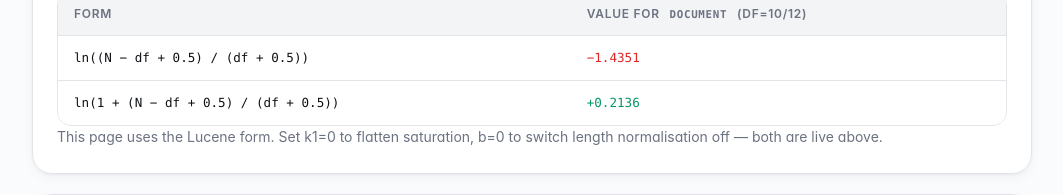
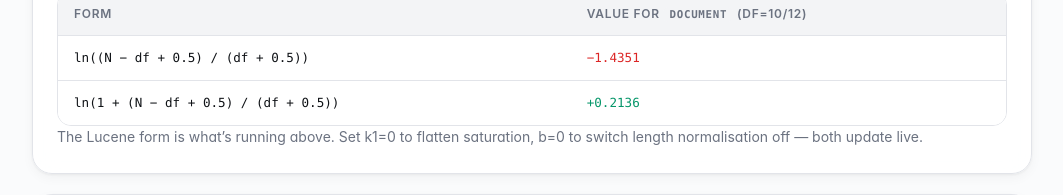
Before and after one commit to umer-78/text-search, a plain HTML site: page docs/index.html in a window 1280 px wide. Shown: the part 2200-2395 px from the top of the page, without its empty margins (108-1171 px from the left). Drawn offline with Linux system fonts and the light colour scheme.

Commit message:
Humanize demo copy

```diff
--- a/docs/index.html
+++ b/docs/index.html
@@ -472,7 +472,7 @@ footer a:hover { color: var(--accent); }
           </tbody>
         </table>
       </div>
-      <p class="muted" style="margin-bottom:0">This page uses the Lucene form. Set k1=0 to flatten saturation, b=0 to switch length normalisation off — both are live above.</p>
+        <p class="muted" style="margin-bottom:0">The Lucene form is what’s running above. Set k1=0 to flatten saturation, b=0 to switch length normalisation off — both update live.</p>
     </section>
 
     <section class="card">
```
